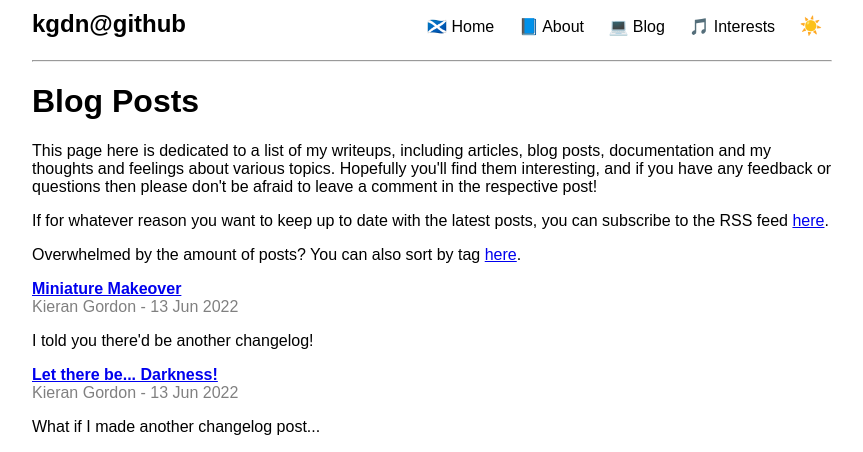
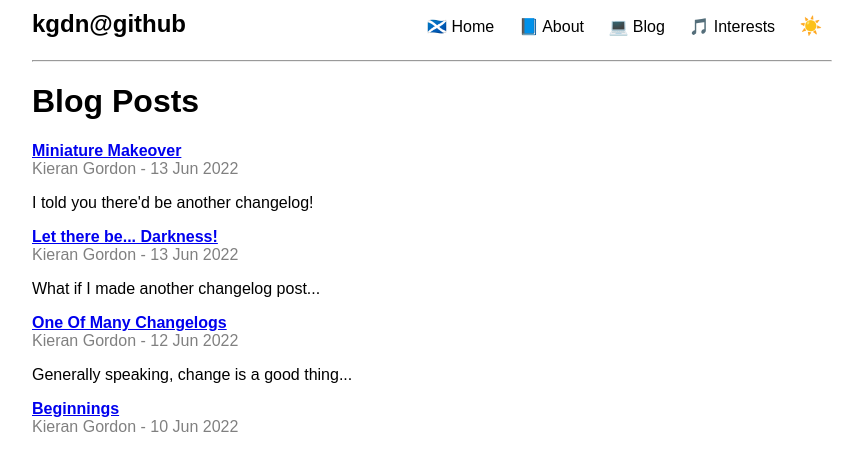
Before and after one commit to kgdn/kgdn.github.io, a Jekyll site: the page built from blog.md, in a window 1280 px wide. Shown: the top 452 px of the page, without its empty margins (208-1071 px from the left). Built offline with Jekyll 4.4.1, drawn with Linux system fonts in a browser that asks for light colours; some of the changed lines change nothing that is shown.

Commit message:
Add alt to images, and fix blog.md/posts.html

```diff
--- a/_includes/footer.html
+++ b/_includes/footer.html
@@ -1,20 +1,20 @@
 <footer>
         <hr>
-        <a href="https://www.youtube.com/watch?v=F43DqnMoWi0"><img src="/assets/buttons/freespeechforever.gif"></img>
-        <a href="https://www.fsf.org/"><img src="/assets/buttons/internetprivacy.gif"></img></a>
-        <a href="https://www.theverge.com/2022/6/10/23131029/mozilla-ad-blocking-firefox-google-chrome-privacy-manifest-v3-web-request"><img src="/assets/buttons/google_stand.gif"></img>
-        <a href="https://www.youtube.com/watch?v=-NwyBCk1qXM"><img src="/assets/buttons/microsoft_stop.gif"></img></a>
-        <a href="https://spyware.neocities.org/articles/chrome.html"><img src="/assets/buttons/chrome.gif"></img></a>
-        <a href="https://foundation.mozilla.org/en/"><img src="/assets/buttons/mozbutd1.gif"></img></a>
-        <a href="https://www.mozilla.org/en-GB/firefox/new/"><img src="/assets/buttons/firefoxnow.gif"></img></a>
-        <a href="https://www.youtube.com/watch?v=i8ju_10NkGY"><img src="/assets/buttons/piracy.gif"></img></a>
-        <img src="/assets/buttons/anybrowser.gif"></img>
-        <a href="https://www.linux.org/"><img src="/assets/buttons/gnu-linux.gif"></img></a>
-        <a href="https://getfedora.org/"><img src="/assets/buttons/fedora.gif"></img></a>
-        <a href="https://www.latex-project.org/"><img src="/assets/buttons/latex.gif"></img></a>
-        <a href="https://code.visualstudio.com/"><img src="/assets/buttons/vscbutton.gif"></img></a>
-        <a href="https://www.vim.org/"><img src="/assets/buttons/vim.vialle.love.anim.gif"></img></a>
-        <a href="https://neovim.io/"><img src="/assets/buttons/neovim.gif"></img></a>
-        <a href="https://spyware.neocities.org"><img src="/assets/buttons/osw.jpg"></a>
+        <a href="https://www.youtube.com/watch?v=F43DqnMoWi0"><img src="/assets/buttons/freespeechforever.gif" alt="Free Speech Button"></a>
+        <a href="https://www.fsf.org/"><img src="/assets/buttons/internetprivacy.gif" alt="Internet Privacy Button"></a>
+        <a href="https://www.theverge.com/2022/6/10/23131029/mozilla-ad-blocking-firefox-google-chrome-privacy-manifest-v3-web-request"><img src="/assets/buttons/google_stand.gif" alt="Anti-Google Button"></a>
+        <a href="https://www.youtube.com/watch?v=-NwyBCk1qXM"><img src="/assets/buttons/microsoft_stop.gif" alt="Anti-Microsoft Button"></a>
+        <a href="https://spyware.neocities.org/articles/chrome.html"><img src="/assets/buttons/chrome.gif" alt="Anti-Chrome Button"></a>
+        <a href="https://foundation.mozilla.org/en/"><img src="/assets/buttons/mozbutd1.gif" alt="Pro-Mozilla Button"></a>
+        <a href="https://www.mozilla.org/en-GB/firefox/new/"><img src="/assets/buttons/firefoxnow.gif" alt="Pro Firefox Button"></a>
+        <a href="https://www.youtube.com/watch?v=i8ju_10NkGY"><img src="/assets/buttons/piracy.gif" alt="Pro Piracy Button"></a>
+        <img src="/assets/buttons/anybrowser.gif" alt="Useable with any browser">
+        <a href="https://www.linux.org/"><img src="/assets/buttons/gnu-linux.gif" alt="GNU/Linux Button"></a>
+        <a href="https://getfedora.org/"><img src="/assets/buttons/fedora.gif" alt="Fedora Linux Button"></a>
+        <a href="https://www.latex-project.org/"><img src="/assets/buttons/latex.gif" alt="LaTeX Button"></a>
+        <a href="https://code.visualstudio.com/"><img src="/assets/buttons/vscbutton.gif" alt="VSCode/VSCodium Button"></a>
+        <a href="https://www.vim.org/"><img src="/assets/buttons/vim.vialle.love.anim.gif" alt="Vim Button"></a>
+        <a href="https://neovim.io/"><img src="/assets/buttons/neovim.gif" alt="Neovim Button"></a>
+        <a href="https://spyware.neocities.org"><img src="/assets/buttons/osw.jpg" alt="Spyware Watchdog Button"></a>
         <h5>This work is licensed under a <a rel="license" href="http://creativecommons.org/licenses/by-sa/4.0/">Creative Commons Attribution-ShareAlike 4.0 International License</a>.</h5>
 </footer>
--- a/_layouts/home.html
+++ b/_layouts/home.html
@@ -1,7 +1,6 @@
 ---
 layout: default
 ---
-
 <body>
     {{ content }}
 </body>
--- a/_layouts/posts.html
+++ b/_layouts/posts.html
@@ -1,17 +1,14 @@
 ---
 layout: default
 ---
-<p>This page here is dedicated to a list of my writeups, including articles, blog posts, documentation and my thoughts and feelings about various topics. Hopefully you'll find them interesting, and if you have any feedback or questions then please don't be afraid to leave a comment in the respective post!</p>
-<p>If for whatever reason you want to keep up to date with the latest posts, you can subscribe to the RSS feed <a href="/feed.xml">here</a>.</p>
-<p>Overwhelmed by the amount of posts? You can also sort by tag <a href="/tags">here</a>.</p>
 <ul class="nopoint">
     {% for post in site.posts %}
     <li>
         <a href="{{ post.url }}" title="{{ post.title }}"><b>{{
-            post.title }}</b></a>
-            <div>
-                <span>{{ post.author}} - {{ post.date | date_to_string }}</span>
-            </div>
+                post.title }}</b></a>
+        <div>
+            <span>{{ post.author}} - {{ post.date | date_to_string }}</span>
+        </div>
     </li>
     <p>{{ post.description }}</p>
     {% endfor %}
--- a/blog.md
+++ b/blog.md
@@ -3,3 +3,8 @@
 description: "Welcome to my blog!"
 layout: posts
 ---
+This page here is dedicated to a list of my writeups, including articles, blog posts, documentation and my thoughts and feelings about various topics. Hopefully you'll find them interesting, and if you have any feedback or questions then please don't be afraid to leave a comment in the respective post!
+
+If for whatever reason you want to keep up to date with the latest posts, you can subscribe to the RSS feed [here](/feed.xml)
+
+Overwhelmed by the amount of posts? You can also sort by tag [here](/tags.md).
```
